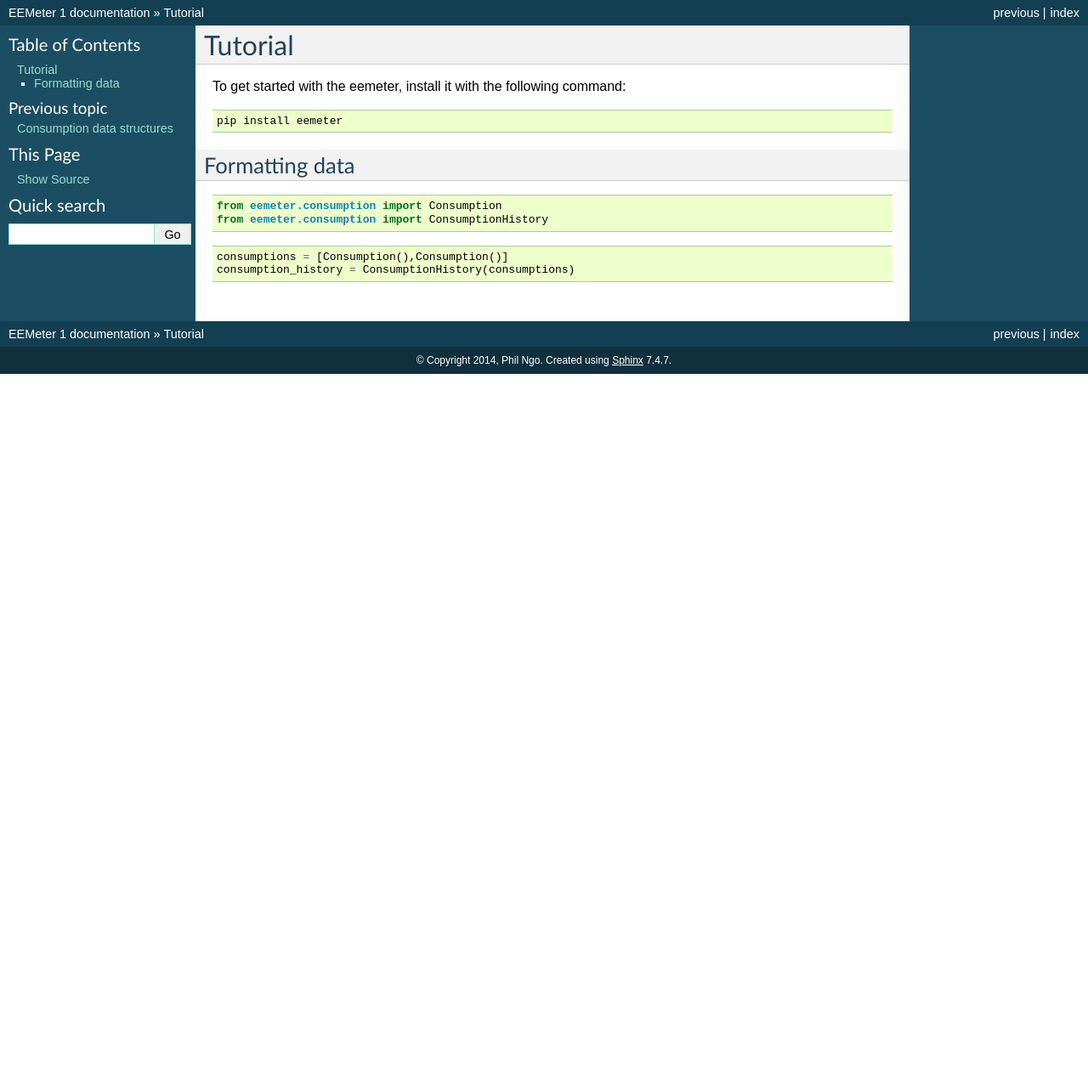
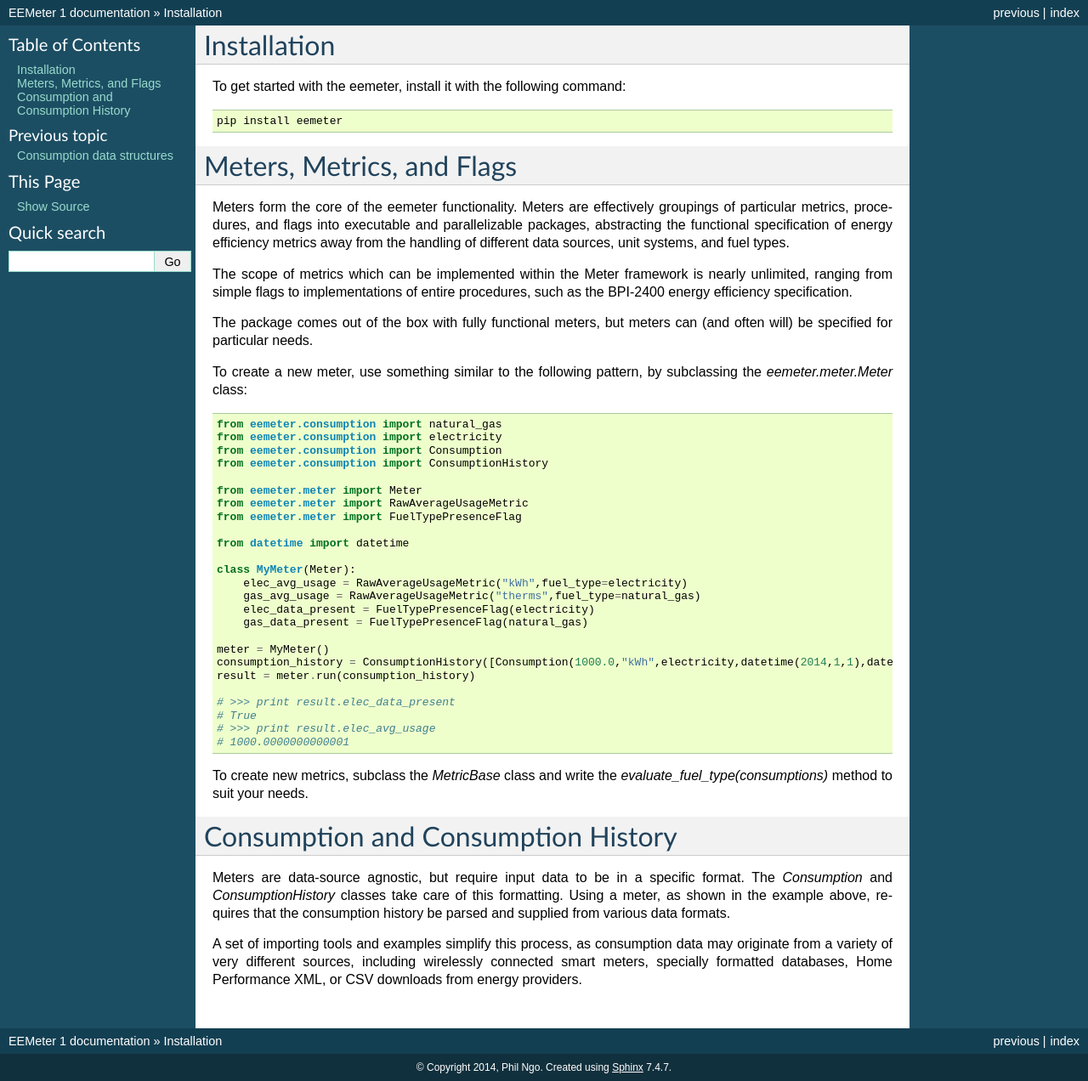
Before and after one commit to openeemeter/eemeter, a Sphinx documentation site: the page built from docs/tutorial.rst, in a window 1280 px wide. Shown: the whole page at 85% size. Built offline with Sphinx 7.4.7, drawn with Linux system fonts in a browser that asks for light colours; before the commit the page ends 900 px from its top, so only the background shows below that.

Commit message:
update tutorial

```diff
--- a/docs/tutorial.rst
+++ b/docs/tutorial.rst
@@ -1,19 +1,69 @@
-Tutorial
+Installation
 ========
 
 To get started with the eemeter, install it with the following command::
 
     pip install eemeter
 
-Formatting data
----------------
+Meters, Metrics, and Flags
+==========================
+
+Meters form the core of the eemeter functionality. Meters are effectively
+groupings of particular metrics, procedures, and flags into executable and
+parallelizable packages, abstracting the functional specification of energy
+efficiency metrics away from the handling of different data sources, unit
+systems, and fuel types.
+
+The scope of metrics which can be implemented within the Meter framework is
+nearly unlimited, ranging from simple flags to implementations of entire
+procedures, such as the BPI-2400 energy efficiency specification.
+
+The package comes out of the box with fully functional meters, but meters can
+(and often will) be specified for particular needs.
+
+To create a new meter, use something similar to the following
+pattern, by subclassing the `eemeter.meter.Meter` class:
 
 .. code-block:: python
 
+    from eemeter.consumption import natural_gas
+    from eemeter.consumption import electricity
     from eemeter.consumption import Consumption
     from eemeter.consumption import ConsumptionHistory
 
-.. code-block:: python
+    from eemeter.meter import Meter
+    from eemeter.meter import RawAverageUsageMetric
+    from eemeter.meter import FuelTypePresenceFlag
 
-    consumptions = [Consumption(),Consumption()]
-    consumption_history = ConsumptionHistory(consumptions)
+    from datetime import datetime
+
+    class MyMeter(Meter):
+        elec_avg_usage = RawAverageUsageMetric("kWh",fuel_type=electricity)
+        gas_avg_usage = RawAverageUsageMetric("therms",fuel_type=natural_gas)
+        elec_data_present = FuelTypePresenceFlag(electricity)
+        gas_data_present = FuelTypePresenceFlag(natural_gas)
+
+    meter = MyMeter()
+    consumption_history = ConsumptionHistory([Consumption(1000.0,"kWh",electricity,datetime(2014,1,1),datetime(2014,2,1))])
+    result = meter.run(consumption_history)
+
+    # >>> print result.elec_data_present
+    # True
+    # >>> print result.elec_avg_usage
+    # 1000.0000000000001
+
+To create new metrics, subclass the `MetricBase` class and write the
+`evaluate_fuel_type(consumptions)` method to suit your needs.
+
+Consumption and Consumption History
+===================================
+
+Meters are data-source agnostic, but require input data to be in a specific
+format. The `Consumption` and `ConsumptionHistory` classes take care of this
+formatting. Using a meter, as shown in the example above, requires that the
+consumption history be parsed and supplied from various data formats.
+
+A set of importing tools and examples simplify this process, as consumption
+data may originate from a variety of very different sources, including
+wirelessly connected smart meters, specially formatted databases,
+Home Performance XML, or CSV downloads from energy providers.
```
Also changed, not shown: docs/eemeter.rst (+0 -41 lines).
